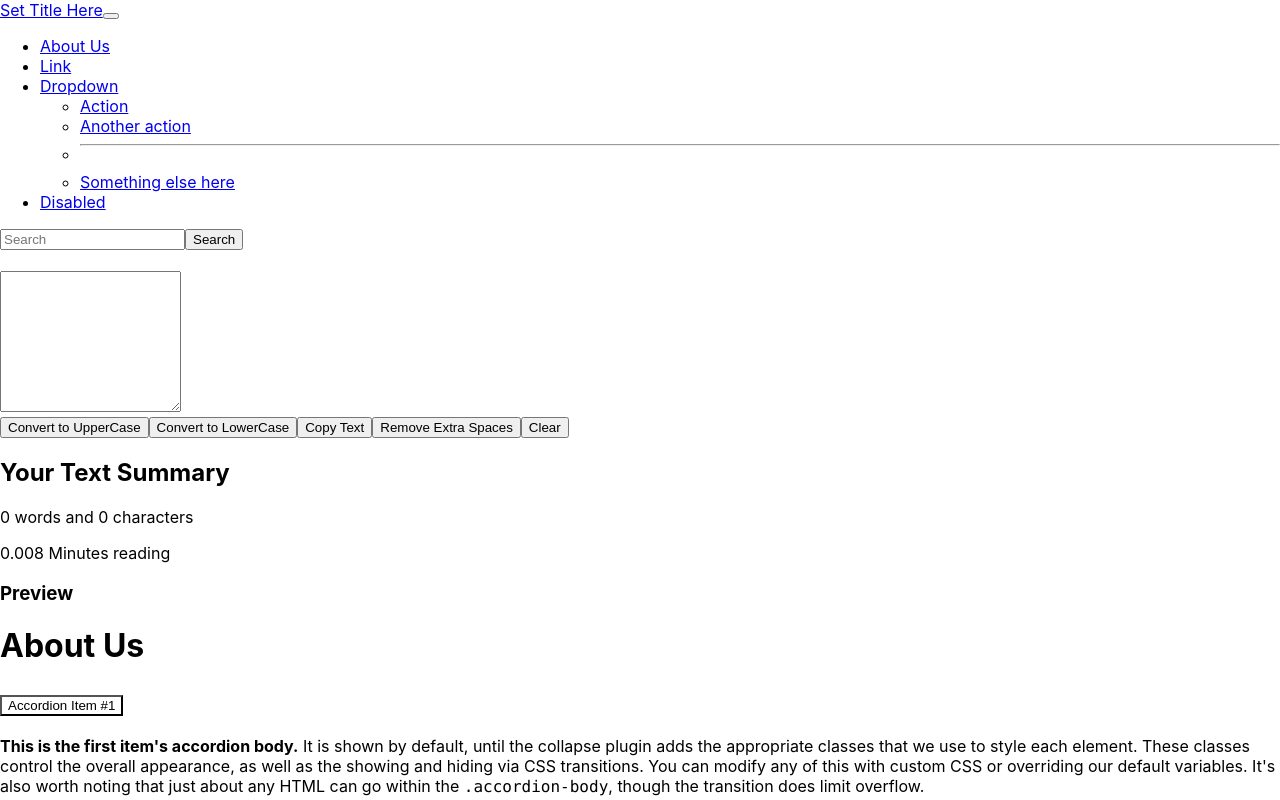
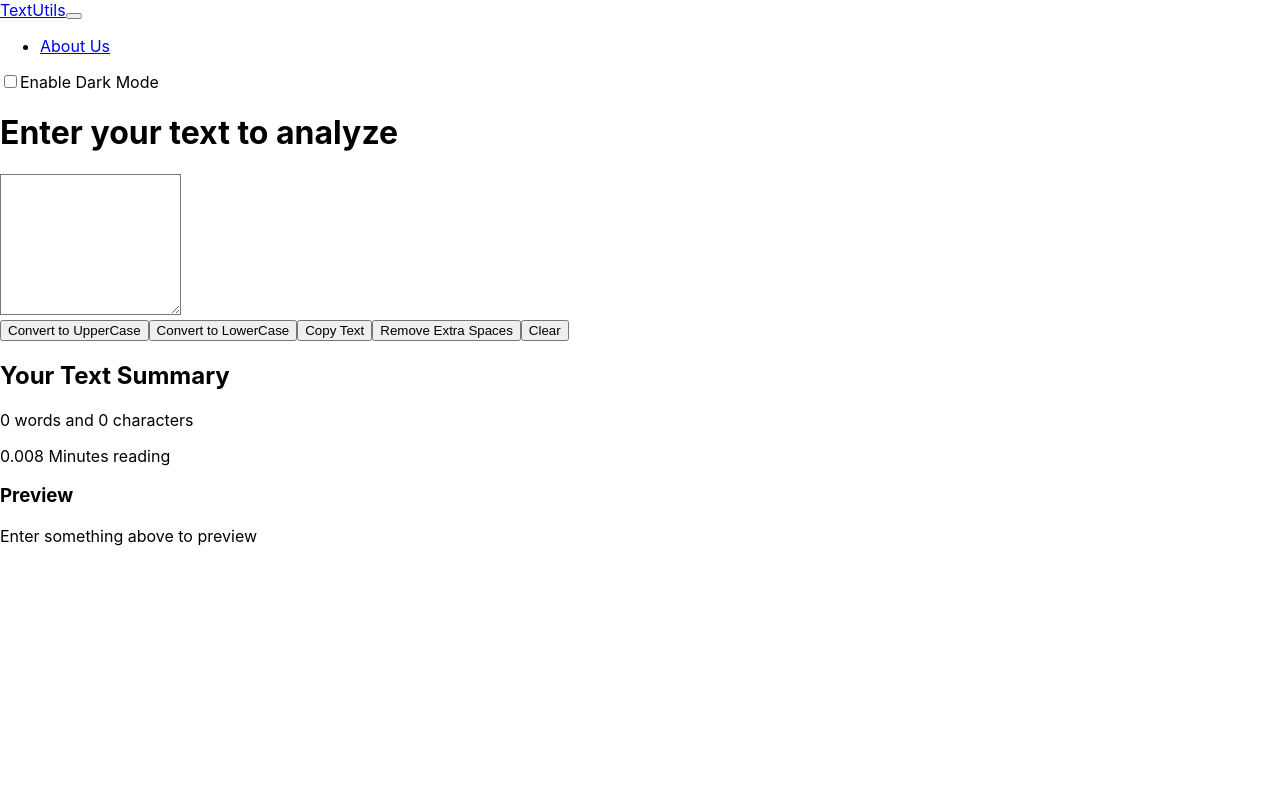
Before and after one commit to MHammadAfzal/TextUtils-React, a React (Create React App) app in the folder REACT/: page / in a window 1280 px wide. Shown: the top 800 px of the page. Built offline with nearby package versions, Linux system fonts and the light colour scheme; the HTML template or start-up script is replaced by a standard one.

Commit message:
Improved Dark mode and Refactoring App Component

```diff
--- a/REACT/src/App.js
+++ b/REACT/src/App.js
@@ -1,15 +1,31 @@
 import "./App.css";
-import About from "./components/About";
+// import About from "./components/About";
 import Navbar from "./components/Navbar";
 import TextForm from "./components/TextForm";
+import React, { useState } from "react";
+function App() {
+  const [navMode, setNavMode] = useState("light");
 
-function App() {
+  const toggleMode = () => {
+    if (navMode === "light") {
+      setNavMode("dark");
+      document.body.style.backgroundColor = "black";
+    } else {
+      setNavMode("light");
+      document.body.style.backgroundColor = "white";
+    }
+  };
   return (
     <>
-      <Navbar about="About Us" />
+      <Navbar
+        title="TextUtils"
+        about="About Us"
+        mode={navMode}
+        toggleMode={toggleMode}
+      />
       <div className="container my-3">
-        <TextForm />
-        <About />
+        <TextForm heading="Enter your text to analyze" mode={navMode} />
+        {/* <About /> */}
       </div>
     </>
   );
--- a/REACT/src/components/Navbar.js
+++ b/REACT/src/components/Navbar.js
@@ -3,7 +3,9 @@ import PropTypes from "prop-types";
 
 export default function Navbar(props) {
   return (
-    <nav className="navbar navbar-expand-lg bg-light">
+    <nav
+      className={`navbar navbar-expand-lg navbar-${props.mode} bg-${props.mode}`}
+    >
       <div className="container-fluid">
         <a className="navbar-brand" href="/">
           {props.title}
@@ -26,59 +28,23 @@ export default function Navbar(props) {
                 {props.about}
               </a>
             </li>
-            <li className="nav-item">
-              <a className="nav-link" href="/">
-                Link
-              </a>
-            </li>
-            <li className="nav-item dropdown">
-              <a
-                className="nav-link dropdown-toggle"
-                href="/"
-                role="button"
-                data-bs-toggle="dropdown"
-                aria-expanded="false"
-              >
-                Dropdown
-              </a>
-              <ul className="dropdown-menu">
-                <li>
-                  <a className="dropdown-item" href="/">
-                    Action
-                  </a>
-                </li>
-                <li>
-                  <a className="dropdown-item" href="/">
-                    Another action
-                  </a>
-                </li>
-                <li>
-                  <hr className="dropdown-divider" />
-                </li>
-                <li>
-                  <a className="dropdown-item" href="/">
-                    Something else here
-                  </a>
-                </li>
-              </ul>
-            </li>
-            <li className="nav-item">
-              <a className="nav-link disabled" href="/">
-                Disabled
-              </a>
-            </li>
           </ul>
-          <form className="d-flex" role="search">
-            <input
-              className="form-control me-2"
-              type="search"
-              placeholder="Search"
-              aria-label="Search"
-            />
-            <button className="btn btn-outline-success" type="submit">
-              Search
-            </button>
-          </form>
+        </div>
+        <div
+          className={`form-check form-switch text-${
+            props.mode === "light" ? "dark" : "light"
+          }`}
+        >
+          <input
+            className="form-check-input"
+            type="checkbox"
+            role="switch"
+            id="flexSwitchCheckDefault"
+            onClick={props.toggleMode}
+          />
+          <label className="form-check-label" htmlFor="flexSwitchCheckDefault">
+            Enable Dark Mode
+          </label>
         </div>
       </div>
     </nav>
--- a/REACT/src/components/TextForm.js
+++ b/REACT/src/components/TextForm.js
@@ -39,15 +39,24 @@ export default function TextForm(props) {
 
   return (
     <>
-      <div className="container">
+      <div
+        className="container"
+        style={{
+          color: props.mode === "light" ? "black" : "white",
+        }}
+      >
         <h1>{props.heading}</h1>
         <div className="mb-3">
           <textarea
-            className="form-control"
+            className="form-control my-2"
             value={text}
             id="myBox"
             rows="9"
             onChange={handleOnChange}
+            style={{
+              backgroundColor: props.mode === "dark" ? "black" : "white",
+              color: props.mode === "light" ? "black" : "white",
+            }}
           ></textarea>
         </div>
         <button className="btn btn-primary mx-1" onClick={handleUpClick}>
@@ -66,14 +75,17 @@ export default function TextForm(props) {
           Clear
         </button>
       </div>
-      <div className="container my-2 text-center">
+      <div
+        className="container my-2 text-center"
+        style={{ color: props.mode === "light" ? "black" : "white" }}
+      >
         <h2>Your Text Summary</h2>
         <p>
           {text.split(" ").length - 1} words and {text.length} characters
         </p>
         <p>{0.008 * text.split(" ").length} Minutes reading</p>
         <h3>Preview</h3>
-        <p>{text}</p>
+        <p>{text.length > 0 ? text : "Enter something above to preview"}</p>
       </div>
     </>
   );
```
